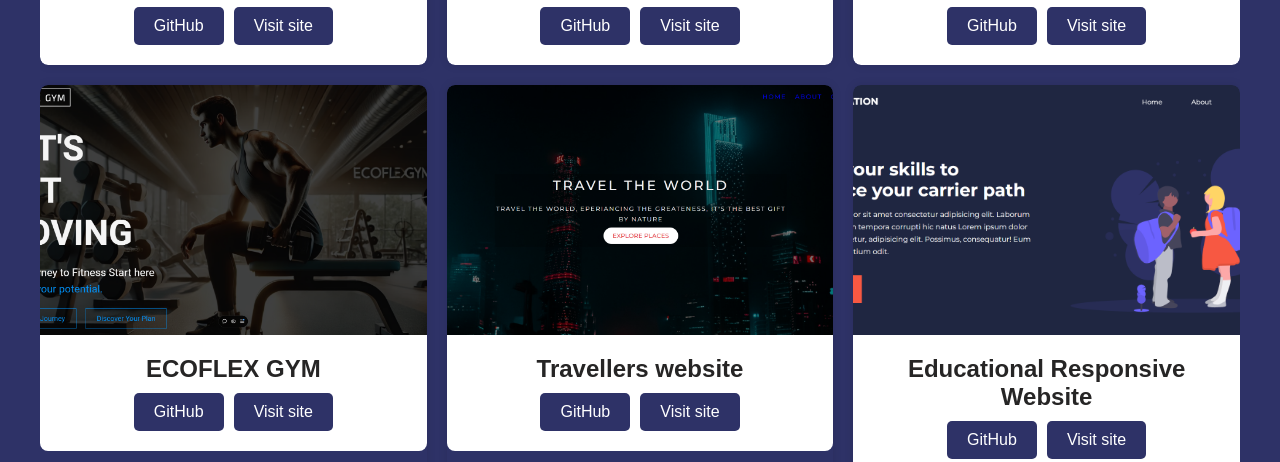
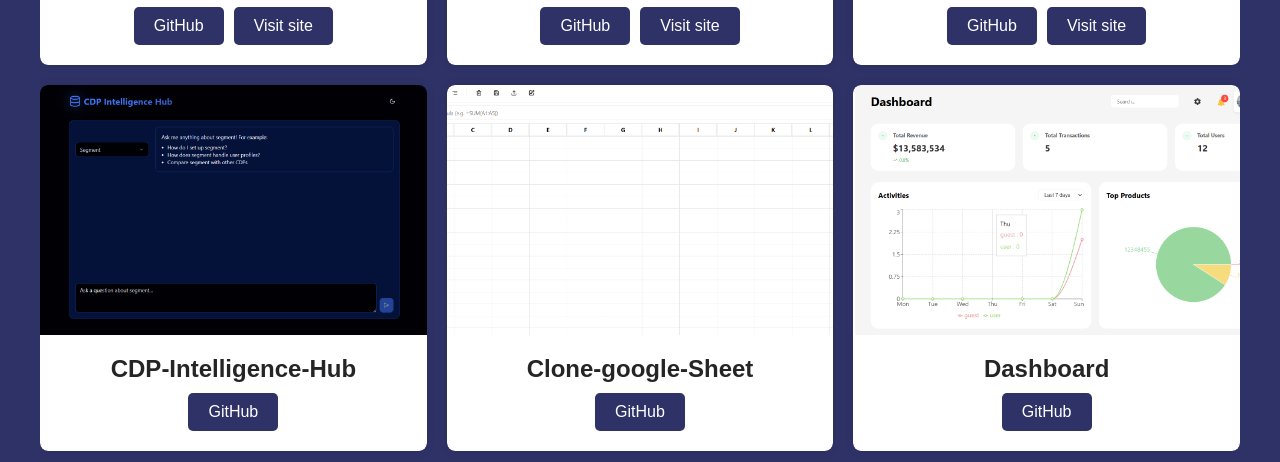
Before and after one commit to shuklaAlkesh/Alkesh_portfolio, a plain HTML site: page Components/Web_Development_Project.html in a window 1280 px wide. Shown: the part 499-961 px from the top of the page. Drawn offline with Linux system fonts and the light colour scheme.

Commit message:
Add Projects

```diff
--- a/Components/Web_Development_Project.html
+++ b/Components/Web_Development_Project.html
@@ -78,6 +78,45 @@
                 <div class="project-buttons">
                   <a href="https://github.com/shuklaAlkesh/Zomato-Restaurant-Listing-and-Searching-App.git" target="_blank" class="project-button">GitHub</a>
                   <a href="https://tasty-trails-one.vercel.app/" target="_blank" class="project-button">Visit site</a>
+                </div>
+              </div>
+            </div>
+
+            <div class="project">
+              <div class="project-image">
+                <img src="../img/chatbot-interface.png" alt="Project 1">
+              </div>
+              <div class="project-info">
+                <h3>CDP-Intelligence-Hub</h3>
+                <div class="project-buttons">
+                  <a href="https://github.com/shuklaAlkesh/CDP-Intelligence-Hub" target="_blank" class="project-button">GitHub</a>
+                  <!-- <a href="https://charcha-hub.vercel.app/" target="_blank" class="project-button">Visit site</a> -->
+                </div>
+              </div>
+            </div>
+
+            <div class="project">
+              <div class="project-image">
+                <img src="../img/clone-google-sheet.png" alt="Project 1">
+              </div>
+              <div class="project-info">
+                <h3>Clone-google-Sheet</h3>
+                <div class="project-buttons">
+                  <a href="https://github.com/shuklaAlkesh/Clone-google-Sheet" target="_blank" class="project-button">GitHub</a>
+                  <!-- <a href="https://charcha-hub.vercel.app/" target="_blank" class="project-button">Visit site</a> -->
+                </div>
+              </div>
+            </div>
+
+            <div class="project">
+              <div class="project-image">
+                <img src="../img/Dashboard.png" alt="Project 1">
+              </div>
+              <div class="project-info">
+                <h3>Dashboard</h3>
+                <div class="project-buttons">
+                  <a href="https://github.com/shuklaAlkesh/EMotorad-Dashboard-Assignment" target="_blank" class="project-button">GitHub</a>
+                  <!-- <a href="https://charcha-hub.vercel.app/" target="_blank" class="project-button">Visit site</a> -->
                 </div>
               </div>
             </div>
@@ -218,7 +257,7 @@
         </div>
       </div>
       <div class="footer-bottom">
-        <p>&copy; 2024 Alkesh shukla. All rights reserved.</p>
+        <p>&copy; 2025 Alkesh shukla. All rights reserved.</p>
       </div>
     </footer>
 
```
Also changed, not shown: Components/About.html (+11 -5 lines), Components/Skills.html (+1 -1 lines), Components/certificate.html (+1 -1 lines), Components/experiance.html (+7 -2 lines), Components/home.html (+1 -1 lines), Components/project.html (+1 -1 lines), index.html (+7 -2 lines), img/Dashboard.png (added), img/chatbot-interface.png (added), img/clone-google-sheet.png (added).
